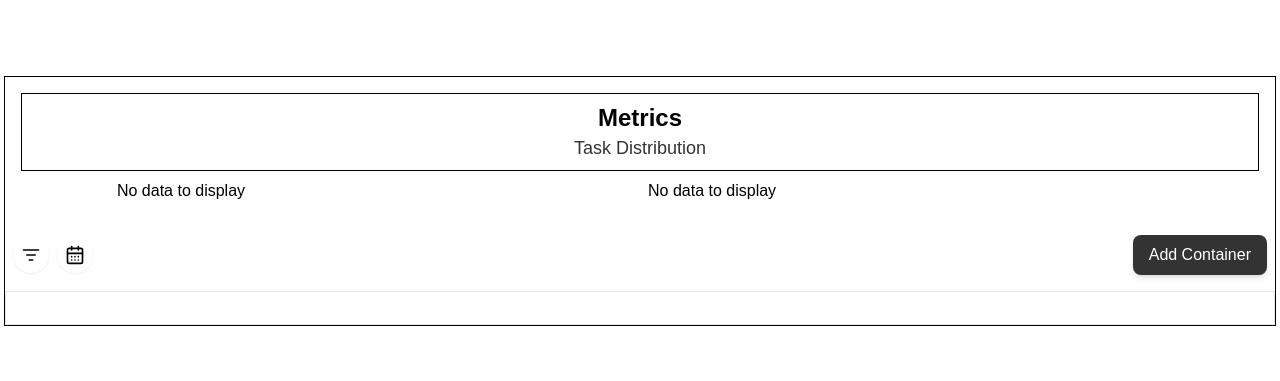
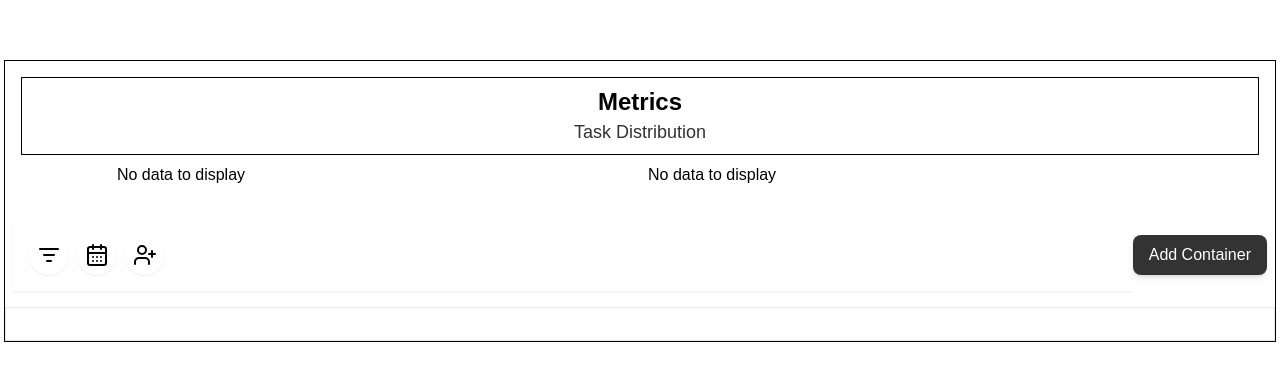
Before and after one commit to Slyyv17/Sync-Space, a Next.js app: page / in a window 1280 px wide. Shown: the part 199-580 px from the top of the page. Built offline with nearby package versions, Linux system fonts and the light colour scheme; a web font is replaced by a local one.

Commit message:
Feat: Navigation component added, and imported

```diff
--- a/src/app/page.tsx
+++ b/src/app/page.tsx
@@ -4,14 +4,13 @@ import { useState } from "react";
 import { DndProvider, useDrag, useDrop } from "react-dnd";
 import { HTML5Backend } from "react-dnd-html5-backend";
 import {
-  ListFilter,
-  CalendarDays,
   MoreVertical,
   Grip, Clock,
   PencilIcon, Users,
   Trash } from "lucide-react";
 import Metrics from "@/components/metrics";
 import Graph from "@/components/graph";
+import Navigation from "@/components/navigation";
 
 type CardType = {
   id: number;
@@ -333,13 +332,8 @@ export default function Home() {
 
         {/* Main section */}
         <section className="w-full flex justify-between items-center h-fit p-2">
-          <div className="w-full flex justify-start items-center gap-2">
-            <button className="py-2 px-2 bg-mainClr shadow-sm shadow-shadow rounded-full">
-              <ListFilter size={20} />
-            </button>
-            <button className="py-2 px-2 bg-mainClr shadow-sm shadow-shadow rounded-full">
-              <CalendarDays size={20} />
-            </button>
+          <div className="w-full h-fit flex justify-between items-center gap-2">
+            <Navigation />
           </div>
 
             <button
--- /dev/null
+++ b/src/components/navigation.tsx
@@ -0,0 +1,39 @@
+import Link from "next/link"
+import {
+    ListFilter,
+    CalendarDays,
+    UserPlus
+}
+    from "lucide-react"
+
+export default function Navigation() {
+    return (
+        <nav className="w-full h-fit bg-transparent shadow-shadow shadow-sm">
+            <ul className="flex justify-start items-center p-4 gap-2">
+                <li className="list-none">
+                    <button className="py-2 px-2 bg-mainClr shadow-sm shadow-shadow rounded-full">
+                        <Link href="">
+                            <ListFilter size={24} />
+                        </Link>
+                    </button>
+                </li>
+
+                <li>
+                    <button className="py-2 px-2 bg-mainClr shadow-sm shadow-shadow rounded-full">
+                        <Link href="">
+                            <CalendarDays size={24} />
+                        </Link>
+                    </button>
+                </li>
+
+                <li>
+                    <button className="py-2 px-2 bg-mainClr shadow-sm shadow-shadow rounded-full">
+                        <Link href="">
+                            <UserPlus size={24} />
+                        </Link>
+                    </button>
+                </li>
+            </ul>
+        </nav>
+    )
+}
```
